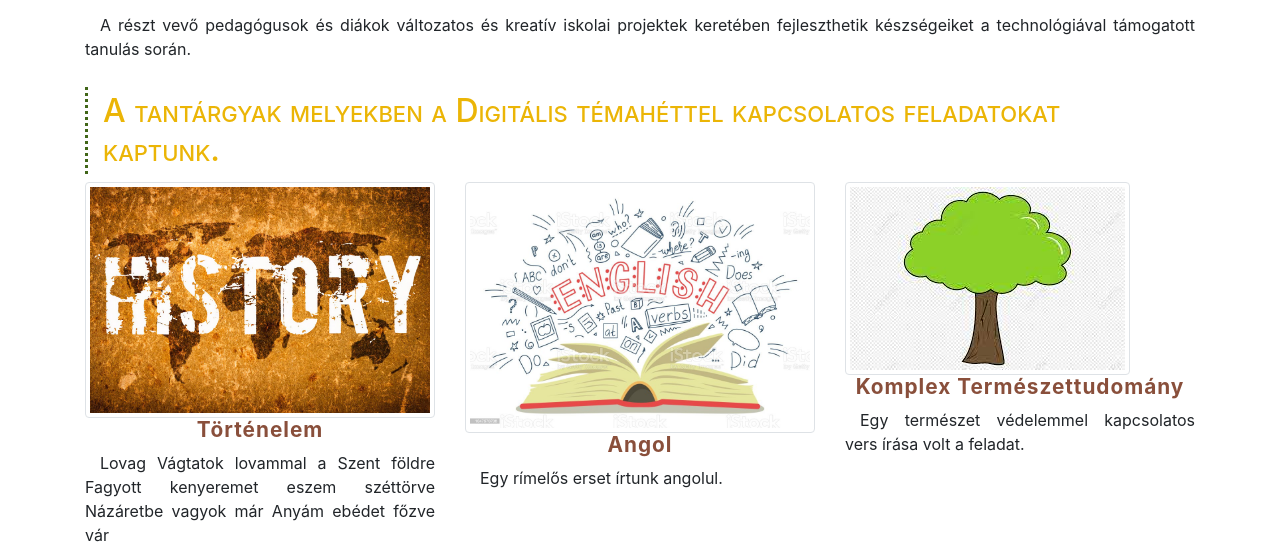
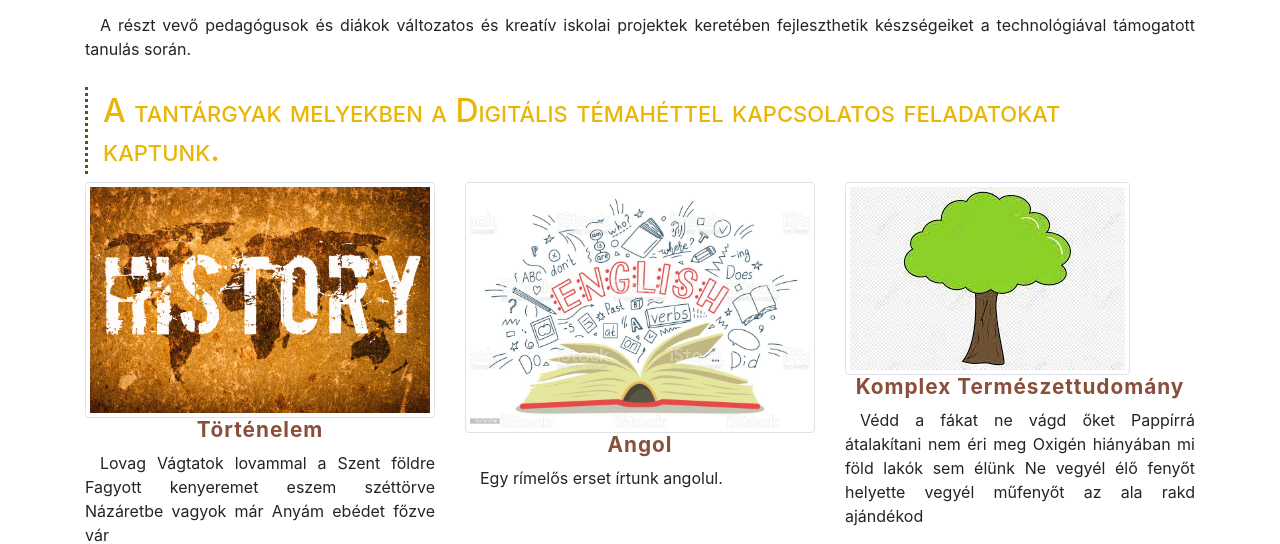
Before and after one commit to Boldizsararany/Digitalis-Temahet, a plain HTML site: page Digitális Témahét 2/Digitális Témahét/index.html in a window 1280 px wide. Shown: the part 443-987 px from the top of the page. Drawn offline with Linux system fonts and the light colour scheme.

Commit message:
Update index.html

```diff
--- a/Digitális Témahét 2/Digitális Témahét/index.html
+++ b/Digitális Témahét 2/Digitális Témahét/index.html
@@ -55,7 +55,10 @@
             <div class="col-sm-6 col-lg-4">
                 <img src="download.jpg" alt="Grapefruit" class="img-fluid img-thumbnail">
                 <h3>Komplex Természettudomány</h3>
-                <p>Egy természet védelemmel kapcsolatos vers írása volt a feladat.</p>
+                <p>Védd a fákat ne vágd őket
+                   Pappírrá átalakítani nem éri meg
+                   Oxigén hiányában mi föld lakók sem élünk
+                   Ne vegyél élő fenyőt helyette vegyél műfenyőt az ala rakd ajándékod</p>
             </div>
             <div class="col-sm-6 col-lg-4">
                 <img src="Word Art 2.png" alt="Citrom" class="img-fluid img-thumbnail">
```
